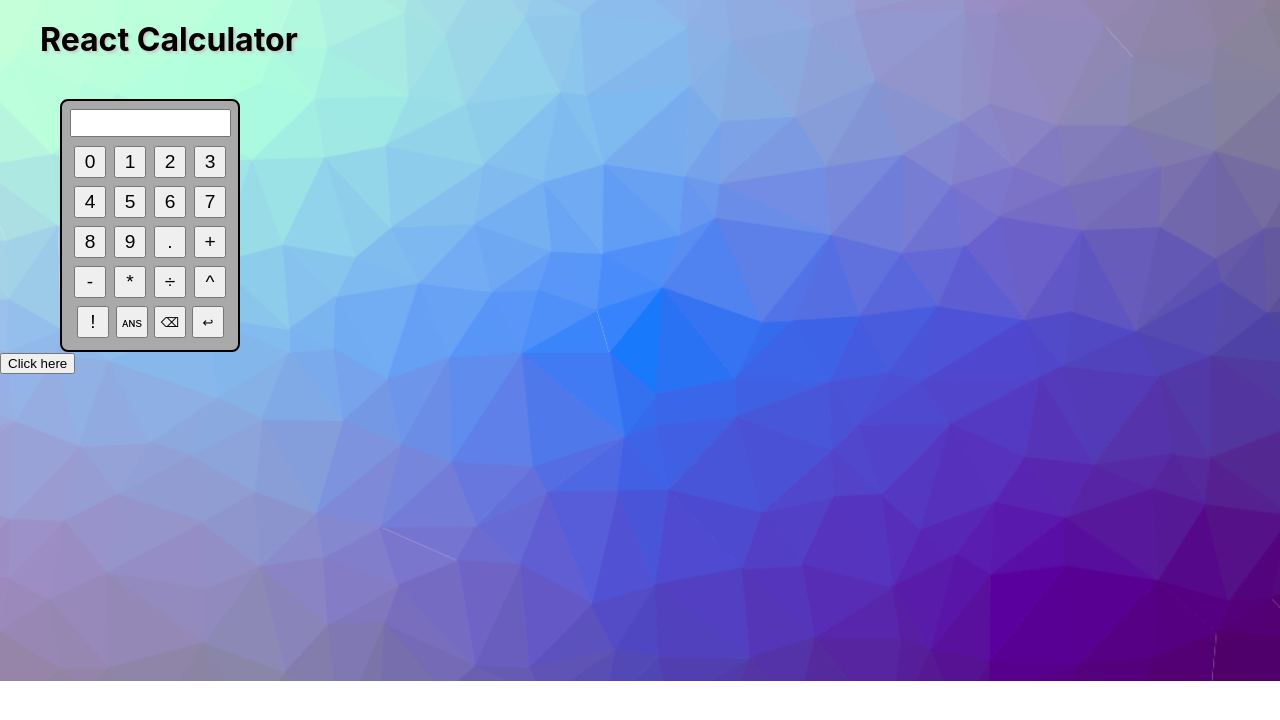
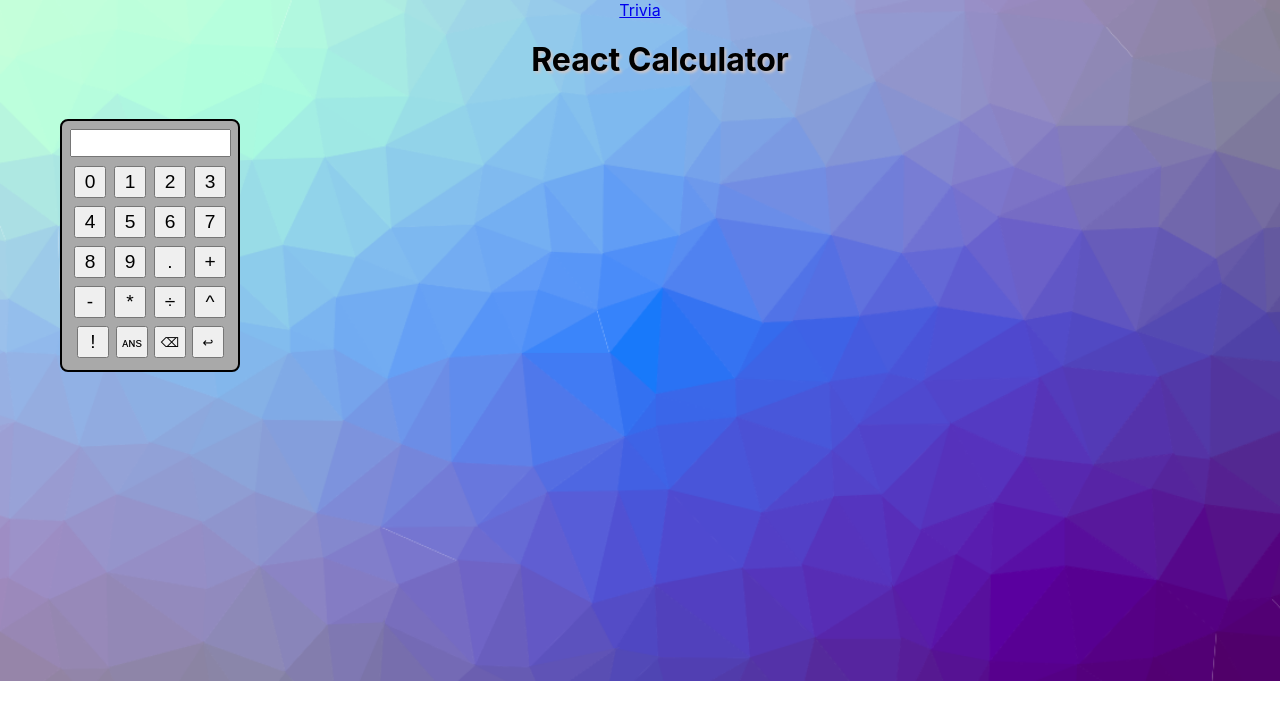
Before and after one commit to rivka99/calculator, a React (Create React App) app: page / in a window 1280 px wide. Shown: the top 720 px of the page. Built offline with nearby package versions, Linux system fonts and the light colour scheme; no server answers.

Commit message:
added a bit of navigation

```diff
--- a/src/App.js
+++ b/src/App.js
@@ -1,23 +1,28 @@
 import logo from './logo.svg';
 import CalcBoard from './CalcBoard';
+import CalculatorPage from './CalculatorPage'
 import SolveForPrize from './SolveForPrizes';
 import './App.css';
 import { useState } from 'react';
-import { HashRouter, HashRouter as Router, Route, Routes } from 'react-router-dom'
+import {BrowserRouter as Router, Routes, Route} from 'react-router-dom';
 
 
 function App() {
-  const digits = [{id:0,digit:'0'},{id:1, digit:'1'},{id:2,digit:'2'},{id:3,digit:'3'},{id:4, digit:'4'},{id:5,digit:'5'},
-  {id:6,digit:'6'},{id:7, digit:'7'},{id:8,digit:'8'},{id:9,digit:'9'},{id:100, digit:'.'},{id:10, digit:'+'},
-  {id:11, digit:'-'},{id:12, digit:'*'},{id:13, digit:'÷'},{id:14, digit:'^'},{id:15, digit:'!'}]
-  const [input, setInput] = useState("")
-  const [prevResult, setPrevResult] = useState("")
+  const CalculatorComponent = () => (<CalculatorPage/>);
+  const TriviaComponent = () => (<SolveForPrize/>);
   return (
   <div>
-    <h1>React Calculator</h1>
-    <CalcBoard digits={digits} input={input} setInput={setInput} prevResult={prevResult} setPrevResult={setPrevResult}/>
-    <SolveForPrize/>
-    </div>
+    <Router basename = {process.env.PUBLIC_URL}>
+          <div className="App">
+           <Routes>
+            <Route exact path="/" element={<CalculatorPage/>}/>
+            <Route exact path="/Trivia" element={<SolveForPrize/>}/>
+          </Routes>
+          </div>
+        </Router>
+
+
+  </div>
   );
 }
 
--- /dev/null
+++ b/src/CalculatorPage.js
@@ -0,0 +1,22 @@
+import logo from './logo.svg';
+import CalcBoard from './CalcBoard';
+import SolveForPrize from './SolveForPrizes';
+import './App.css';
+import { useState } from 'react';
+import {Link} from 'react-router-dom';
+
+export default function CalculatorPage(props){
+    const digits = [{id:0,digit:'0'},{id:1, digit:'1'},{id:2,digit:'2'},{id:3,digit:'3'},{id:4, digit:'4'},{id:5,digit:'5'},
+  {id:6,digit:'6'},{id:7, digit:'7'},{id:8,digit:'8'},{id:9,digit:'9'},{id:100, digit:'.'},{id:10, digit:'+'},
+  {id:11, digit:'-'},{id:12, digit:'*'},{id:13, digit:'÷'},{id:14, digit:'^'},{id:15, digit:'!'}]
+  const [input, setInput] = useState("")
+  const [prevResult, setPrevResult] = useState("")
+    return(
+        <div>
+             <Link className = 'link' to="/Trivia">Trivia</Link>
+             <h1>React Calculator</h1>
+            <CalcBoard digits={digits} input={input} setInput={setInput} prevResult={prevResult} setPrevResult={setPrevResult}/>
+
+        </div>
+    )
+}
--- a/src/SolveForPrizes.js
+++ b/src/SolveForPrizes.js
@@ -1,8 +1,10 @@
 
 import React, {Component, useState, useEffect}  from "react"
 import axios from "axios";
+import { Link } from "react-router-dom";
 //this will give people random math problems. If they get them correct, they get a spin on a wheel, and then they win a
 //prize - a random fun internet link!
+//for now, it happens that clicking the button just prints a trivia q to the console :)
 export default function SolveForPrize(props){
     const [question, setQuestion] = useState()
     function getQuestion(){
@@ -11,8 +13,8 @@ export default function SolveForPrize(props){
             // 4. Setting *dogImage* to the image url that we received from the response above
         .then(data => setQuestion(data.results))
         }
-    getQuestion()
     function displayQ(){
+            getQuestion()
             console.log(question[0].question)
 
 
@@ -20,6 +22,7 @@ export default function SolveForPrize(props){
 
     return(
         <div>
+             <Link className = 'link' to="/">Home</Link>
             <button onClick={displayQ}>Click here</button>
        </div>
     )
```
